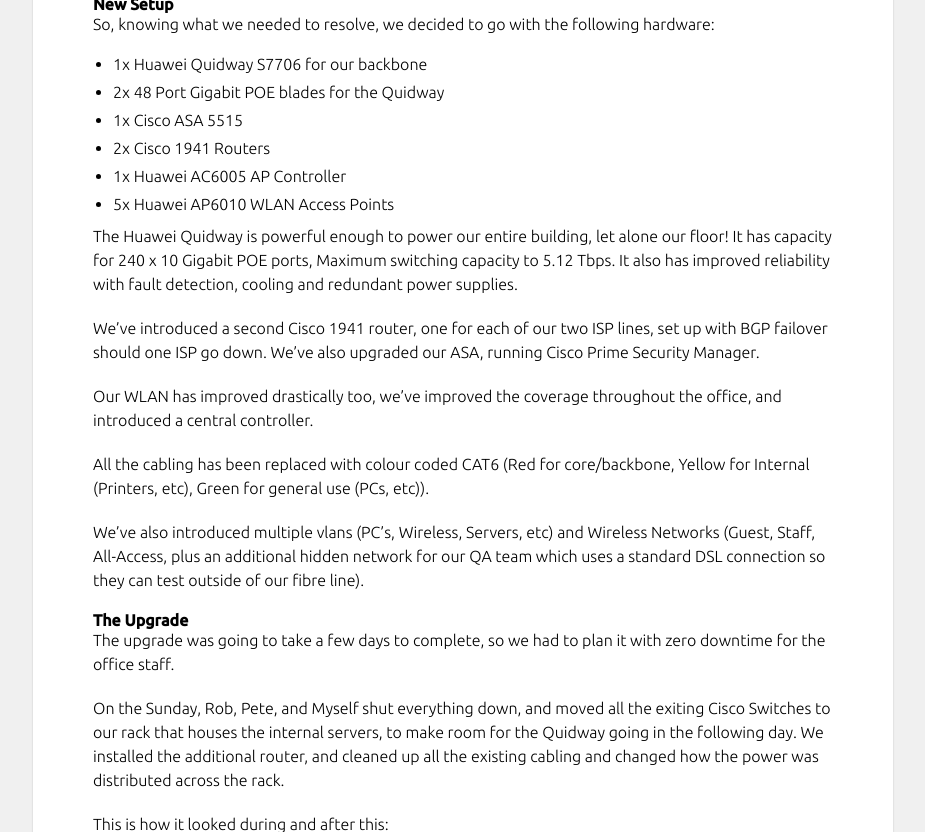
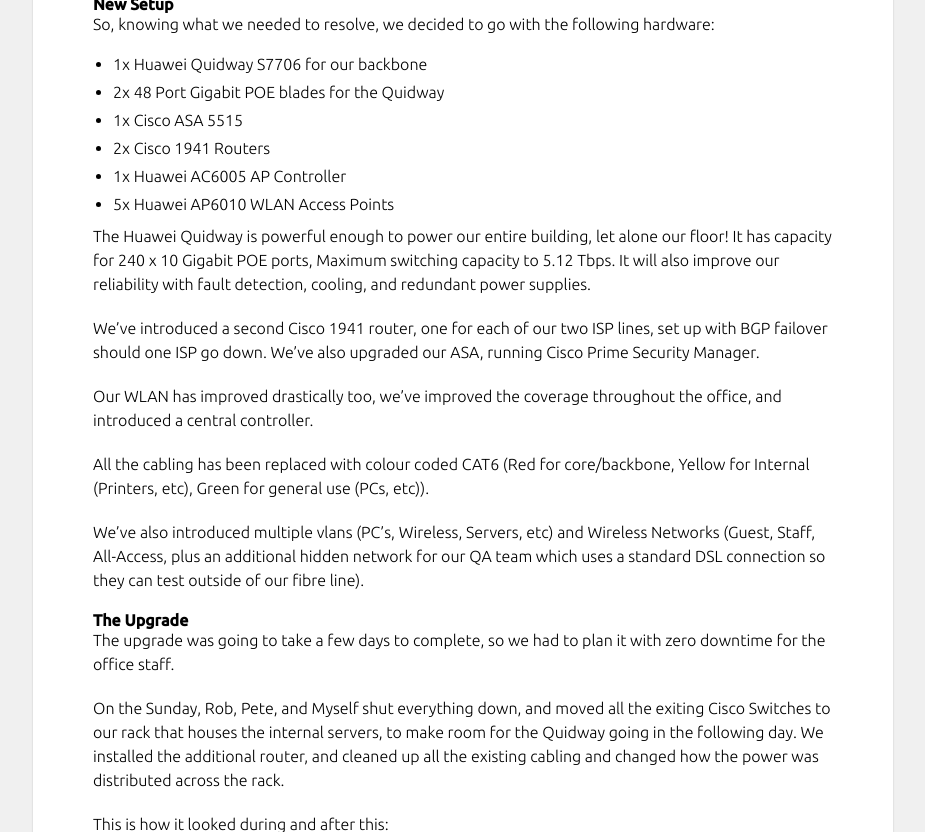
Before and after one commit to adamstrawson/adamstrawson.github.com, a Jekyll site: the page built from _posts/2014-07-12-office-network-overfaul.md, in a window 1280 px wide and 900 px high, scrolled down 1244 px, cut to the strip 33-865 px from the top of the window. Shown: the whole strip, without its empty margins (177-1102 px from the left). Built offline with Jekyll 4.4.1, drawn with Linux system fonts in a browser that asks for light colours; Markdown is read by kramdown in place of the engine named in the settings; comment, search, counter and statistics services are not loaded.

Commit message:
Update 2014-07-12-office-network-overfaul.md

```diff
--- a/_posts/2014-07-12-office-network-overfaul.md
+++ b/_posts/2014-07-12-office-network-overfaul.md
@@ -39,7 +39,7 @@
 * 1x Huawei AC6005 AP Controller
 * 5x Huawei AP6010 WLAN Access Points
 
-The Huawei Quidway is powerful enough to power our entire building, let alone our floor! It has capacity for 240 x 10 Gigabit POE ports, Maximum switching capacity to 5.12 Tbps. It also has improved reliability with fault detection, cooling and redundant power supplies.
+The Huawei Quidway is powerful enough to power our entire building, let alone our floor! It has capacity for 240 x 10 Gigabit POE ports, Maximum switching capacity to 5.12 Tbps. It will also improve our reliability with fault detection, cooling, and redundant power supplies.
 
 We've introduced a second Cisco 1941 router, one for each of our two ISP lines, set up with BGP failover should one ISP go down. We've also upgraded our ASA, running Cisco Prime Security Manager.
 
```
